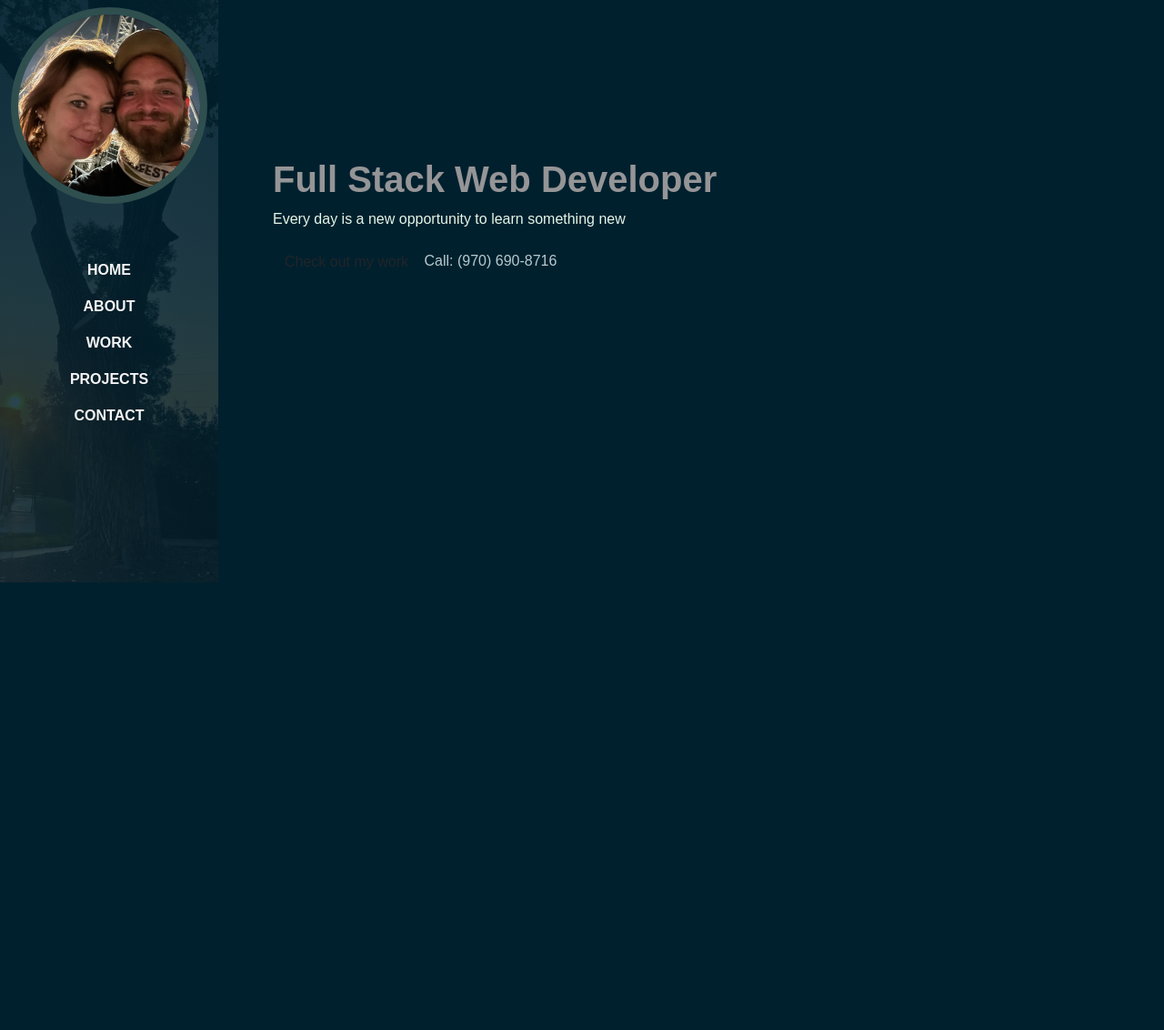
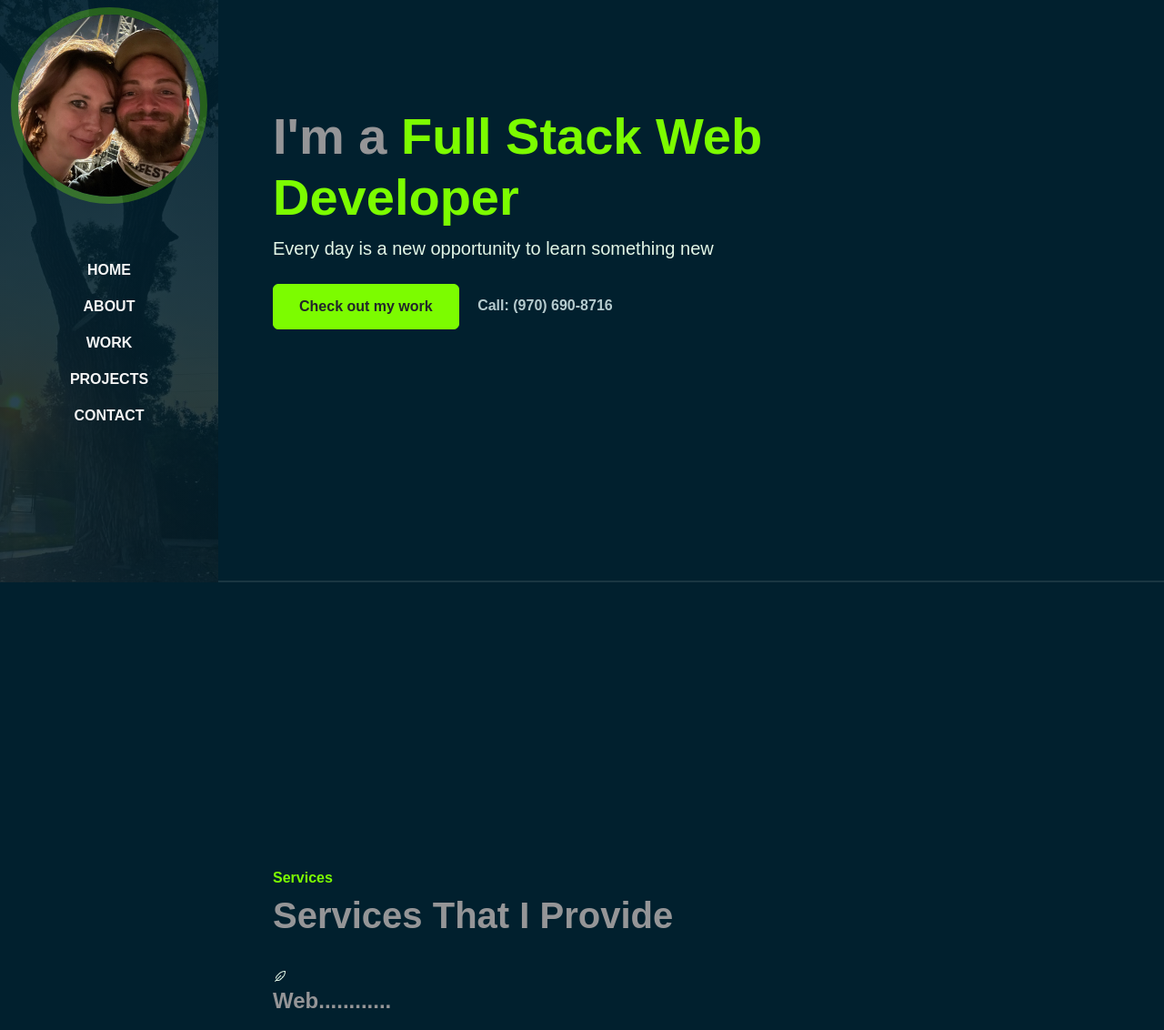
Before and after one commit to JoRoCode/JoRoCode.github.io, a plain HTML site: page index.html in a window 1280 px wide. Shown: the part 160-1292 px from the top of the page at 91% size. Before the commit the page ends 800 px from the top, so only its background shows below. Drawn offline with Linux system fonts and the light colour scheme; a web font is replaced by a local one.

Commit message:
done for the night

```diff
--- a/assets/css/style.css
+++ b/assets/css/style.css
@@ -26,12 +26,19 @@ img {
     width: 100%;
 }
 
+.text-brand {
+    color: lawngreen;
+}
+
 .full-height {
     min-height: 100vh;
     height: 100%;
     display: flex;
     flex-direction: column;
     justify-content: center;
+    padding-top: 80px;
+    padding-bottom: 80px;
+    border-bottom: 2px solid rgb(245, 245, 245, 0.1);
 }
 
 /* NAVBAR */
@@ -59,10 +66,48 @@ img {
     }
 
     .navbar-brand img {
-        border: 8px solid darkslategray;
+        border: 8px solid rgba(126, 252, 0, 0.3);
     }
 
     #content-wrapper {
         padding-left: 240px;
     }
 }
+
+.btn {
+    padding: 12px 28px;
+    font-weight: 700;
+}
+
+.btn-brand {
+    background-color: lawngreen;
+    border-color: lawngreen;
+}
+
+.btn-brand:hover,
+.btn-brand:focus {
+    background-color: rgba(126, 252, 0, 0.3);
+    color: whitesmoke;
+    border-color: rgba(126, 252, 0, 0.3);
+}
+
+.link-custom {
+    font-weight: 700;
+    position: relative;
+}
+
+
+.link-custom::after {
+    content: "";
+    width: 0%;
+    height: 2px;
+    background-color: lawngreen;
+    position: absolute;
+    left: 0;
+    top: 110%;
+    transition: all 0.4s;
+}
+
+.link-custom:hover::after {
+    width: 100%;
+}
--- a/index.html
+++ b/index.html
@@ -45,10 +45,30 @@
             <div class="container">
                 <div class="row">
                     <div class="col-lg-8">
-                        <h1>Full Stack Web Developer</h1>
-                        <p>Every day is a new opportunity to learn something new</p>
-                        <a href="#work" class="btn btn-brand">Check out my work</a>
+                        <h1 class="display-4 fw-bold">I'm a <span class="text-brand">Full Stack Web Developer</span></h1>
+                        <p class="lead mt-2 mb-4">Every day is a new opportunity to learn something new</p>
+                        <a href="#work" class="btn btn-brand me-3">Check out my work</a>
                         <a href="#" class="link-custom">Call: (970) 690-8716</a>
+                    </div>
+                </div>
+            </div>
+        </section>
+        <section id="services" class="full-height px-lg-5">
+            <div class="container">
+                <div class="row pb-4">
+                    <div class="col-lg-8">
+                        <h6 class="text-brand">Services</h6>
+                        <h1>Services That I Provide</h1>
+                    </div>
+                </div>
+                <div class="row">
+                    <div class="col-md-4">
+                        <div class="service">
+                            <div class="iconbox">
+                                <i class="las la-feather-alt"></i>
+                            </div>
+                            <h4>Web............</h4>
+                        </div>
                     </div>
                 </div>
             </div>
```
